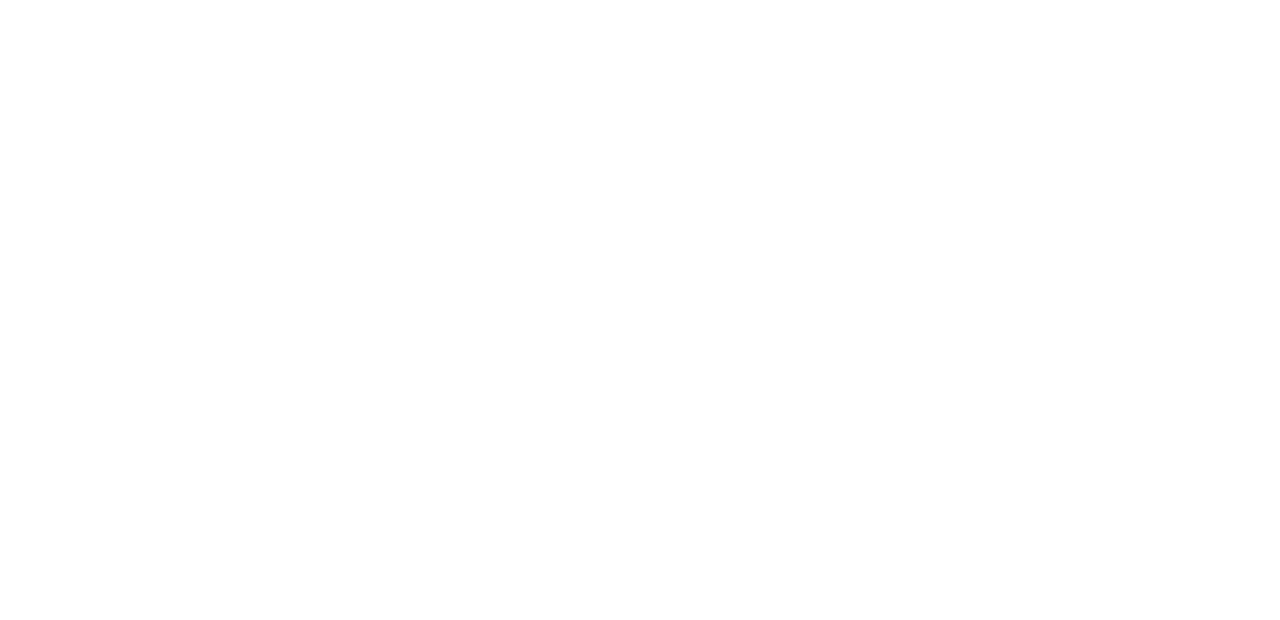
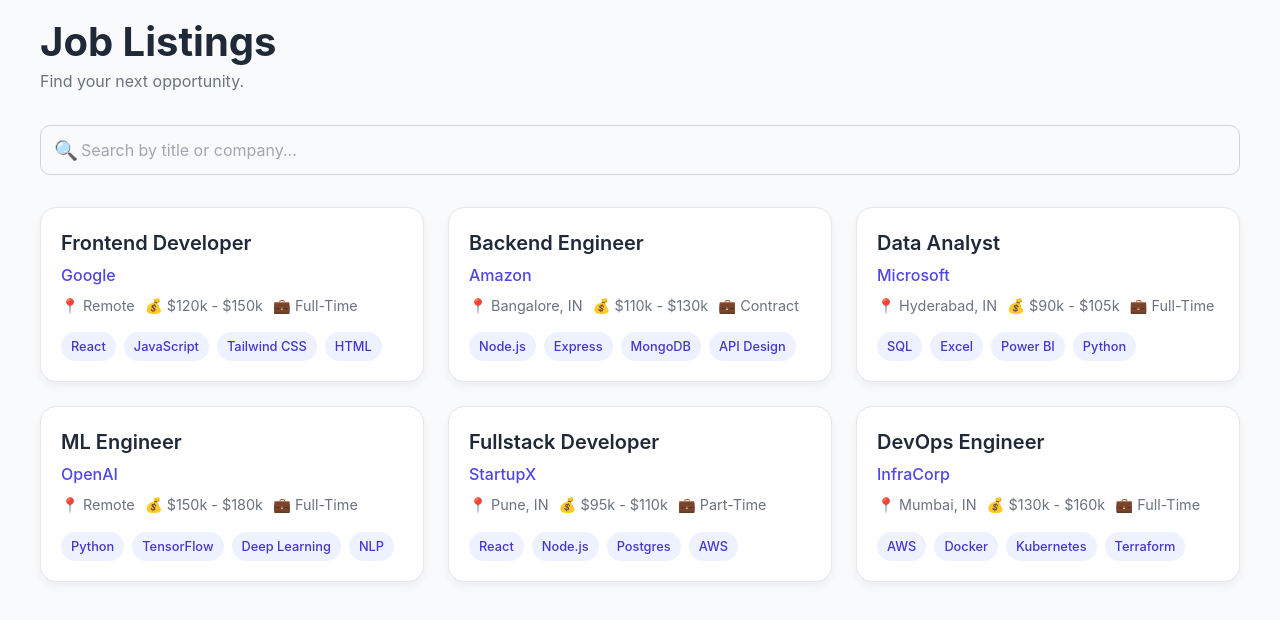
Before and after one commit to FANG19946/Internship-Finder, a React app in the folder frontend/: page /jobs in a window 1280 px wide. Before the commit this address had no page. Shown: the top 620 px of the page. Built offline with nearby package versions, Linux system fonts and the light colour scheme; the HTML template or start-up script is replaced by a standard one.

Commit message:
Update frontend components before merging scraper

```diff
--- a/frontend/src/App.jsx
+++ b/frontend/src/App.jsx
@@ -1,23 +1,21 @@
-import { useState } from 'react'
-import reactLogo from './assets/react.svg'
-import viteLogo from '/vite.svg'
 import { BrowserRouter as Router, Routes, Route } from "react-router-dom";
-import './App.css'
-import Hero from './components/Hero'
-import JobsPage from './components/JobsPage'
-import JobDetailsPage from './components/JobDetailsPage.jsx';
+import Hero from './components/Hero';
+import JobsPage from './components/JobsPage';
+import JobDetailsPage from './components/JobDetailsPage';
+import ProfilePage from './components/ProfilePage';
+import './App.css';
 
 function App() {
-
-
   return (
     <Router>
       <Routes>
-        <Route path="/" element={<JobsPage />} />
-        <Route path="/job/:id" element={<JobDetailsPage />} />
+        <Route path="/" element={<Hero />} />                  {/* Landing / Hero */}
+        <Route path="/jobs" element={<JobsPage />} />         {/* Jobs listing */}
+        <Route path="/job/:id" element={<JobDetailsPage />} /> {/* Job details */}
+        <Route path="/profile" element={<ProfilePage />} />  {/* Profile page */}
       </Routes>
     </Router>
-  )
+  );
 }
 
-export default App
+export default App;
--- a/frontend/src/components/JobsPage.jsx
+++ b/frontend/src/components/JobsPage.jsx
@@ -95,6 +95,7 @@
             placeholder="Search by title or company..."
             value={searchTerm}
             onChange={(e) => setSearchTerm(e.target.value)}
+            className="text-gray-600"
           />
         </div>
 
--- a/frontend/src/main.jsx
+++ b/frontend/src/main.jsx
@@ -1,18 +1,11 @@
+// main.jsx
 import { StrictMode } from "react";
 import { createRoot } from "react-dom/client";
-import { BrowserRouter as Router, Routes, Route } from "react-router-dom";
-
 import './index.css';
-import App from './App.jsx';                    // Home page / Hero
-import ProfilePage from './components/ProfilePage.jsx'; // Profile page
+import App from './App.jsx';
 
 createRoot(document.getElementById('root')).render(
   <StrictMode>
-    <Router>
-      <Routes>
-        <Route path="/" element={<App />} />              {/* Home page */}
-        <Route path="/profile" element={<ProfilePage />} /> {/* Profile page */}
-      </Routes>
-    </Router>
+    <App />
   </StrictMode>
 );
```
Also changed, not shown: 1 other file (tests, documents, lock files or other folders).
